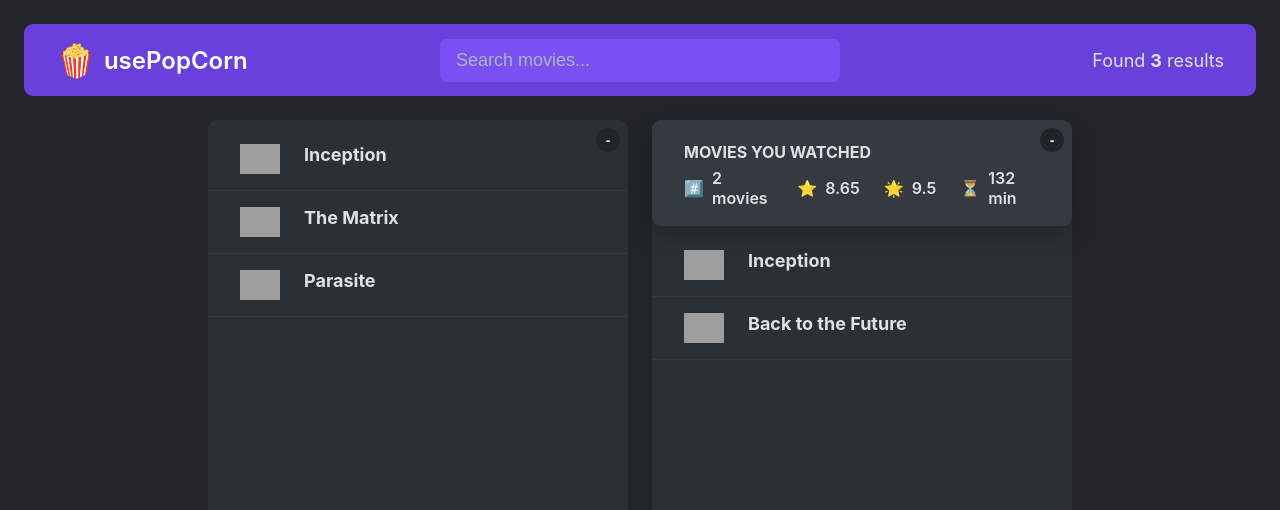
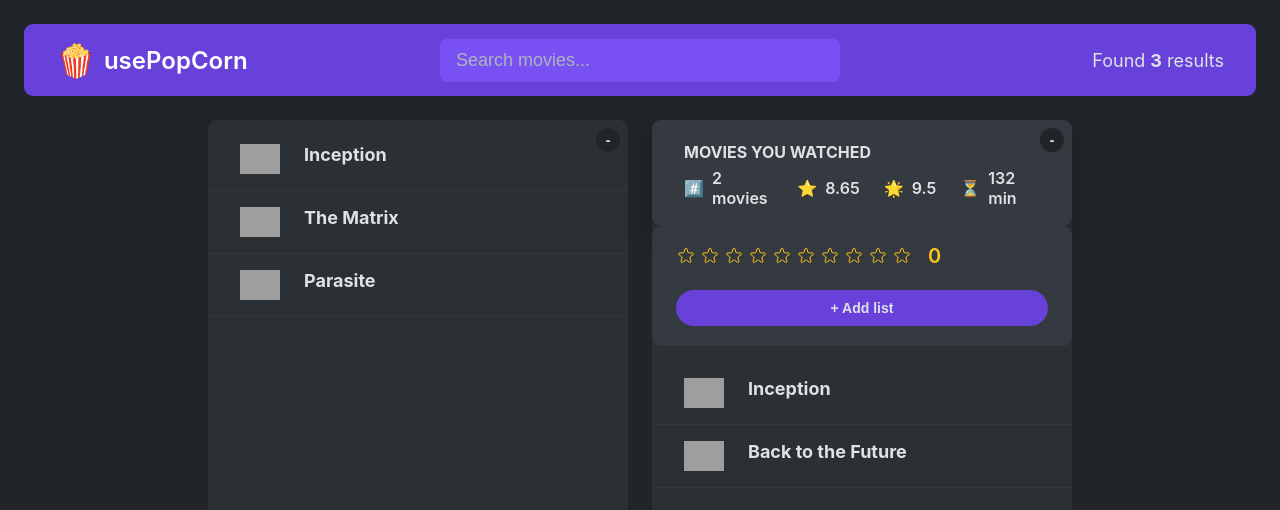
Before and after one commit to m7moudGadallah/ReactJS-Sandbox, a React (Create React App) app in the folder use-popcorn/: page / in a window 1280 px wide. Shown: the top 510 px of the page. Built offline with nearby package versions, Linux system fonts and the light colour scheme; grey boxes are pictures that could not be loaded.

Commit message:
feat(use-popcorn): update proj by adding RatingStars component

```diff
--- a/use-popcorn/src/App.js
+++ b/use-popcorn/src/App.js
@@ -1,5 +1,6 @@
 import { useEffect, useState } from "react";
 import { tempMovieData, tempWatchedData } from "./data";
+import StarRating from "./StarRating";
 
 export default function App() {
   const [searchQuery, setSearchQuery] = useState("");
@@ -48,6 +49,11 @@ export default function App() {
           element={
             <>
               <WatchedListSummary watched={watched} />
+              {/* TODO: Remove it just for testing */}
+              <div className="rating">
+                <StarRating maxRating={10} />
+                <button className="btn-add">+ Add list</button>
+              </div>
               <MovieList movies={watched} />
             </>
           }
--- /dev/null
+++ b/use-popcorn/src/StarRating.js
@@ -0,0 +1,91 @@
+import { useEffect, useState } from "react";
+
+const styles = {
+  mainContainer: {
+    display: "flex",
+    alignItems: "center",
+    gap: "16px",
+  },
+  starsContainer: {
+    display: "flex",
+    gap: "4px",
+    cursor: "pointer",
+  },
+  ratingText: {
+    lineHeight: "0",
+    color: "#fcc419",
+    margin: 0,
+  },
+};
+
+export default function StarRating({
+  maxRating = 5,
+  initRating = 0,
+  size = "2rem",
+  children,
+  color = "#fcc419",
+}) {
+  const [rating, setRating] = useState(initRating);
+  const [selectedStar, setSelectedStar] = useState(initRating);
+
+  useEffect(() => {
+    setSelectedStar(rating);
+  }, [rating]);
+
+  return (
+    <div style={styles.mainContainer}>
+      <div style={styles.starsContainer}>
+        {Array.from({ length: maxRating }, (_, index) => (
+          <Star
+            key={index + 1}
+            size={size}
+            onHoverIn={() => setSelectedStar(index + 1)}
+            onHoverOut={() => setSelectedStar(rating)}
+            onClick={() => setRating(index + 1)}
+            full={index < selectedStar}
+            strokeColor={color}
+            fillColor={color}
+          />
+        ))}
+      </div>
+      <p style={{ ...styles.ratingText, fontSize: size, color }}>
+        {selectedStar}
+      </p>
+      {children}
+    </div>
+  );
+}
+
+function Star({
+  strokeColor = "#fcc419",
+  fillColor = "none",
+  full = false,
+  size = "2rem",
+  onHoverIn,
+  onHoverOut,
+  onClick,
+}) {
+  return (
+    <span
+      role="button"
+      style={{
+        width: size,
+        height: size,
+        display: "block",
+        cursor: "pointer",
+      }}
+      onMouseEnter={onHoverIn}
+      onMouseLeave={onHoverOut}
+      onClick={onClick}
+    >
+      <svg
+        xmlns="http://www.w3.org/2000/svg"
+        viewBox="0 0 20 20"
+        fill={full ? fillColor : "none"}
+        stroke={strokeColor}
+      >
+        <path d="M9.049 2.927c.3-.921 1.603-.921 1.902 0l1.07 3.292a1 1 0 00.95.69h3.462c.969 0 1.371 1.24.588 1.81l-2.8 2.034a1 1 0 00-.364 1.118l1.07 3.292c.3.921-.755 1.688-1.54 1.118l-2.8-2.034a1 1 0 00-1.175 0l-2.8 2.034c-.784.57-1.838-.197-1.539-1.118l1.07-3.292a1 1 0 00-.364-1.118L2.98 8.72c-.783-.57-.38-1.81.588-1.81h3.461a1 1 0 00.951-.69l1.07-3.292z" />
+      </svg>
+    </span>
+  );
+}
```
